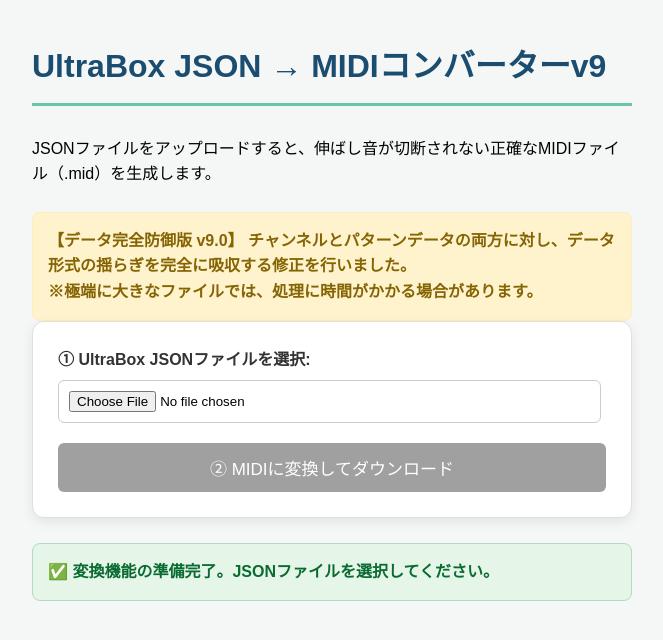
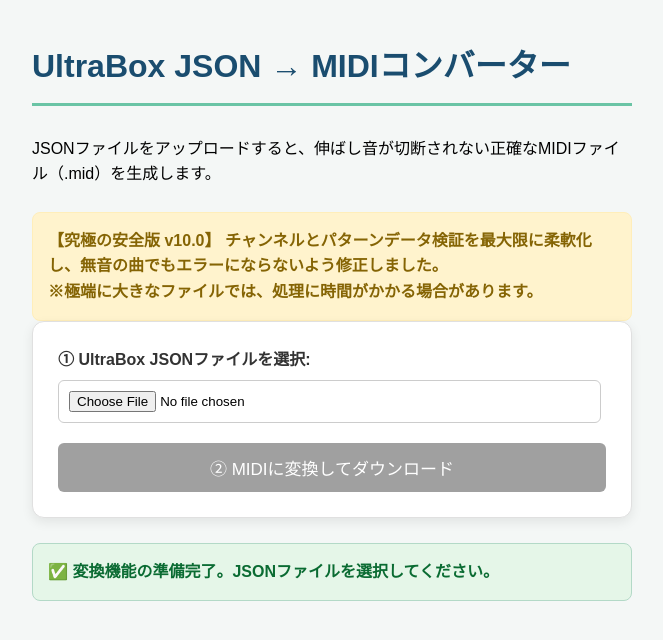
Before and after one commit to ultrasbox/us-json-converter, a plain HTML site: page index.html in a window 1280 px wide. Shown: the whole page, without its empty margins (308-971 px from the left). Drawn offline with Linux system fonts and the light colour scheme.

Commit message:
Update index.html

```diff
--- a/index.html
+++ b/index.html
@@ -10,11 +10,11 @@
 </head>
 <body>
 
-    <h1>UltraBox JSON → MIDIコンバーターv9</h1>
+    <h1>UltraBox JSON → MIDIコンバーター</h1>
     <p>JSONファイルをアップロードすると、伸ばし音が切断されない正確なMIDIファイル（.mid）を生成します。</p>
 
     <div class="message warning" style="display: block;">
-        <strong>【データ完全防御版 v9.0】</strong> チャンネルとパターンデータの両方に対し、データ形式の揺らぎを完全に吸収する修正を行いました。
+        <strong>【究極の安全版 v10.0】</strong> チャンネルとパターンデータ検証を最大限に柔軟化し、無音の曲でもエラーにならないよう修正しました。
         <br>※極端に大きなファイルでは、処理に時間がかかる場合があります。
     </div>
 
@@ -50,7 +50,7 @@
         }
 
         // ----------------------------------------------------------------------
-        // カスタムコンバーターロジック (v9.0)
+        // カスタムコンバーターロジック (v10.0)
         // ----------------------------------------------------------------------
 
         // MIDI定数とVLQエンコーディング
@@ -93,17 +93,16 @@
                 ? ultraBoxData.channels
                 : Object.values(ultraBoxData.channels || {});
 
-            // 💡 修正点2: patternsにも同様の防御策を適用する (v9.0の核となる修正)
+            // 💡 修正点2: patternsにも同様の防御策を適用する
             const patterns = Array.isArray(ultraBoxData.patterns)
                 ? ultraBoxData.patterns
                 : Object.values(ultraBoxData.patterns || {});
 
             if (channels.length === 0) {
+                 // チャンネルがなければ、MIDIトラックを作成できないため、このチェックは残す
                  throw new Error("変換できるチャンネルデータ（楽器トラック）がファイル内に見つからないか、データが空です。");
             }
-            if (patterns.length === 0) {
-                 throw new Error("曲のパターンデータが見つからないか、データが空です。");
-            }
+            // ❌ 以前のエラーの原因となっていたパターンデータが空であることのチェックを削除 ❌
 
             const tempoBPM = ultraBoxData.tempo || 150;
             const tempoMicrosecondsPerBeat = Math.round(60000000 / tempoBPM);
@@ -126,6 +125,7 @@
                         ? ultraBoxChannel.patterns[barIndex]
                         : -1;
 
+                    // 💡 パターン配列が空でも、このチェックが安全にスキップしてくれる
                     if (patternIndex !== -1 && patterns[patternIndex] && patterns[patternIndex].notes) {
                         const pattern = patterns[patternIndex];
 
```
